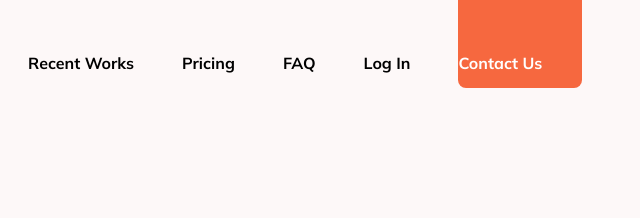
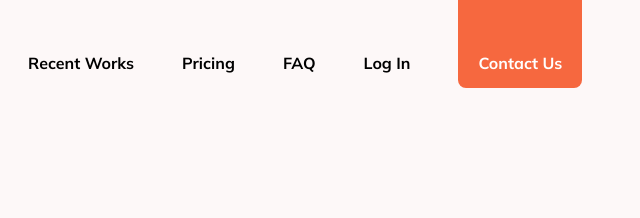
Before and after one commit to chhaya09976/Test-1, a plain HTML site: page index.html in a window 1280 px wide. Shown: the top 218 px of the page, 640-1280 px from the left. Drawn offline with Linux system fonts and the light colour scheme.

Commit message:
Update style.css

```diff
--- a/css/style.css
+++ b/css/style.css
@@ -33,7 +33,7 @@ header{
     height: 88px;
     border-radius: 0px 0px 8px 8px;
     background-color: var(--orange-color);
-    color: var(--primary-color);
+   text-align:center;
     flex-shrink: 0;
 }
 .logo{
```
